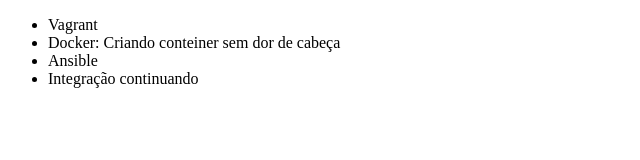
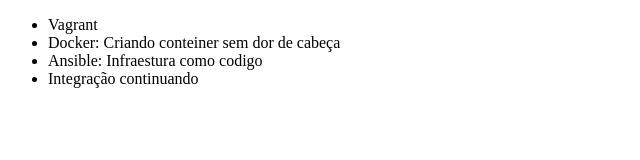
Before and after one commit to yshardmc/alura-git, a plain HTML site: page index.html in a window 1280 px wide. Shown: the whole page, without its empty margins (0-640 px from the left). Drawn offline with Linux system fonts and the light colour scheme.

Commit message:
Mudando o nome do curso de ansible

```diff
--- a/index.html
+++ b/index.html
@@ -8,7 +8,7 @@
     <ul>
         <li>Vagrant</li>
         <li>Docker: Criando conteiner sem dor de cabeça</li>
-        <li>Ansible</li>
+        <li>Ansible: Infraestura como codigo</li>
         <li>Integração continuando</li>
     </ul>
 </body>
```
